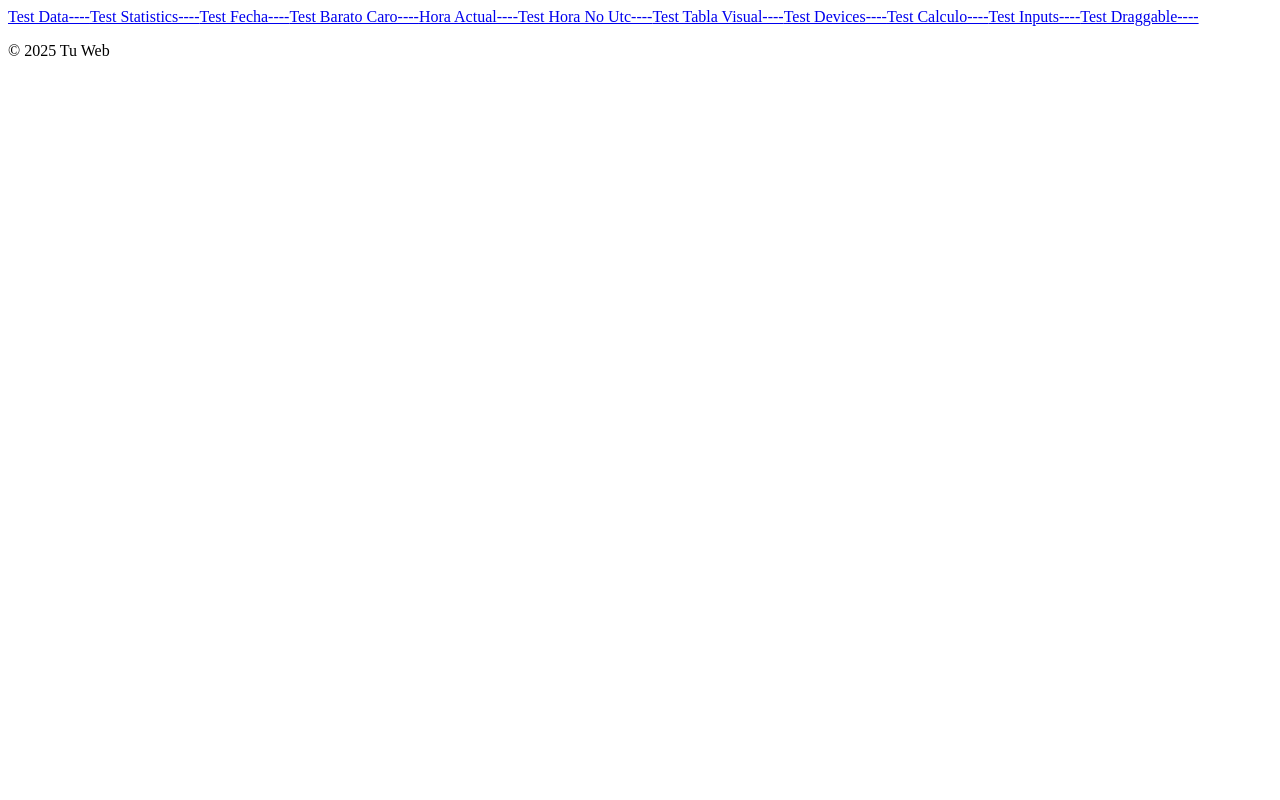
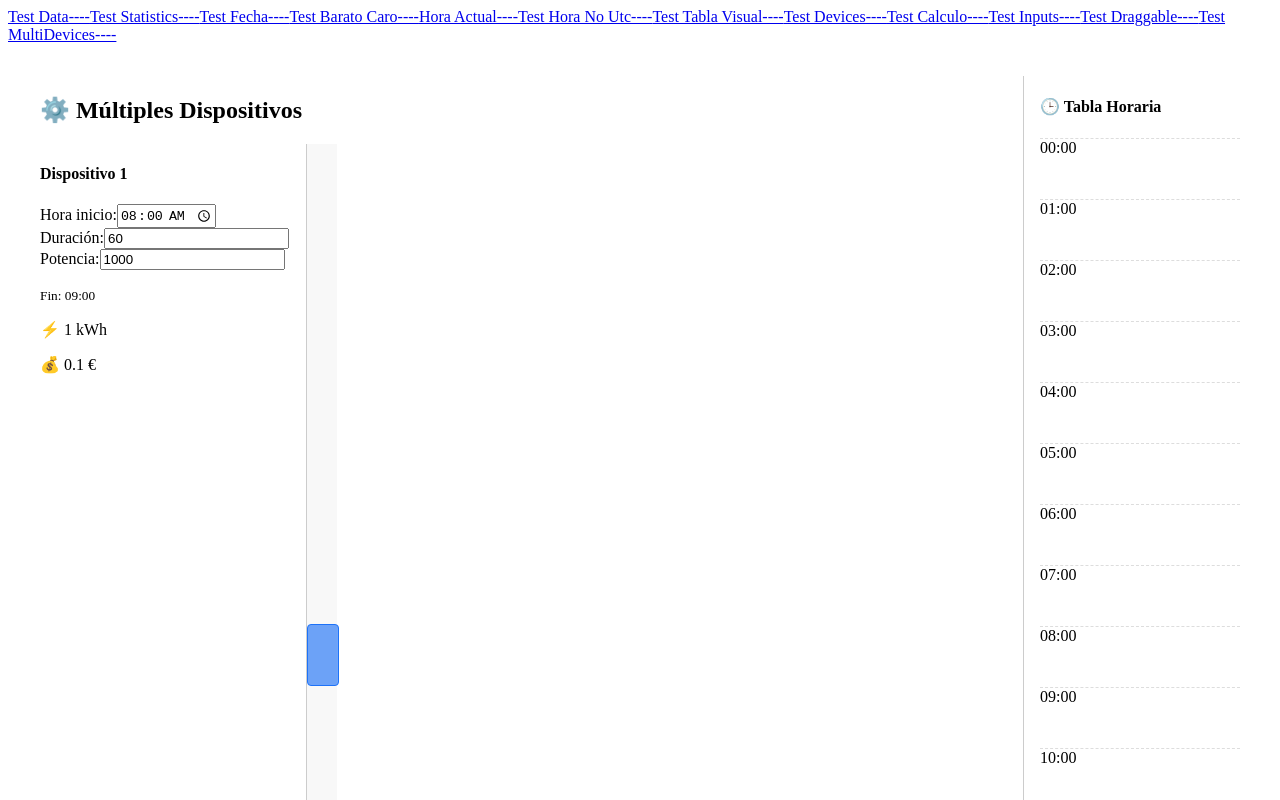
Before and after one commit to SunAndBoats/precio-luz-app, a React (Vite) app: page /Test-Multi-Devices in a window 1280 px wide. Shown: the top 800 px of the page. Built offline with nearby package versions, Linux system fonts and the light colour scheme.

Commit message:
MultiDevices working but vertical

```diff
--- a/src/App.jsx
+++ b/src/App.jsx
@@ -10,6 +10,7 @@ import TestDevices from './pages/TestDevices.jsx'
 import TestCalculo from './pages/TestCalculo.jsx'
 import TestInputs from './pages/TestInputs.jsx'
 import TestDraggable from './pages/TestDraggable.jsx'
+import TestMultiDevices from './pages/TestMultiDevices.jsx'
 
 
 
@@ -32,6 +33,9 @@ export default function App() {
         <Link to="/TestCalculo">Test Calculo----</Link>
         <Link to="/test-inputs">Test Inputs----</Link>
         <Link to="/test-draggable">Test Draggable----</Link>
+        <Link to="/Test-Multi-Devices">Test MultiDevices----</Link>
+
+
 
 
 
@@ -51,6 +55,7 @@ export default function App() {
           <Route path="/TestCalculo" element={<TestCalculo/>}/>
           <Route path="/test-inputs" element={<TestInputs />} />
           <Route path="/test-draggable" element={<TestDraggable />} />
+          <Route path="/Test-Multi-Devices" element={<TestMultiDevices />} />
 
 
 
--- /dev/null
+++ b/src/components/DeviceEditor.jsx
@@ -0,0 +1,62 @@
+import { useMemo } from 'react';
+import TimeSlider from './TimeSlider';
+import { calcularCoste } from '../utils/costCalculator';
+import { timeStringToMinutes, minutesToTimeString, getEndTime } from '../utils/timeUtils';
+
+export default function DeviceEditor({ device, onChange }) {
+  const precios = Array(24).fill(0.10);
+  const preciosMinuto = useMemo(() => {
+    return Array(1440).fill(0.10);
+  }, []);
+
+  const resultado = useMemo(() => calcularCoste(device, preciosMinuto), [device]);
+
+  const startMin = timeStringToMinutes(device.startTime);
+  const endTime = getEndTime(device.startTime, device.duracion);
+
+  function handleInput(e) {
+    const { name, value } = e.target;
+    const val = name === 'startTime' ? value : parseInt(value) || 0;
+    onChange({ ...device, [name]: val });
+  }
+
+  function handleDragChange(newStartMin) {
+    const nuevaHora = minutesToTimeString(newStartMin);
+    onChange({ ...device, startTime: nuevaHora });
+  }
+
+  return (
+    <div style={{ display: 'flex', gap: '1rem', alignItems: 'flex-start' }}>
+      <div style={{ minWidth: '250px' }}>
+        <h4>{device.nombre}</h4>
+
+        <label>
+          Hora inicio:
+          <input name="startTime" type="time" value={device.startTime} onChange={handleInput} />
+        </label>
+        <br />
+
+        <label>
+          Duración:
+          <input name="duracion" type="number" value={device.duracion} onChange={handleInput} min={1} />
+        </label>
+        <br />
+
+        <label>
+          Potencia:
+          <input name="potencia" type="number" value={device.potencia} onChange={handleInput} min={1} />
+        </label>
+
+        <p><small>Fin: {endTime}</small></p>
+        <p>⚡ {resultado.energiaConsumida} kWh</p>
+        <p>💰 {resultado.costeTotal} €</p>
+      </div>
+
+      <TimeSlider
+        startTime={startMin}
+        duracion={device.duracion}
+        onStartTimeChange={handleDragChange}
+      />
+    </div>
+  );
+}
--- /dev/null
+++ b/src/pages/TestMultiDevices.jsx
@@ -0,0 +1,47 @@
+import { useState } from 'react';
+import DeviceEditor from '../components/DeviceEditor';
+import { crearNuevoDispositivo } from '../utils/devices';
+
+export default function TestMultiDevices() {
+  const [devices, setDevices] = useState(() =>
+    Array.from({ length: 5 }, (_, i) => {
+      const d = crearNuevoDispositivo(i + 1, `Dispositivo ${i + 1}`);
+      d.startTime = `${String(8 + i).padStart(2, '0')}:00`;
+      d.duracion = 60;
+      d.potencia = 1000;
+      return d;
+    })
+  );
+
+  function handleDeviceChange(index, updatedDevice) {
+    setDevices((prev) => {
+      const next = [...prev];
+      next[index] = updatedDevice;
+      return next;
+    });
+  }
+
+  return (
+    <div style={{ display: 'flex', padding: '2rem', gap: '3rem' }}>
+      <div style={{ flex: '1' }}>
+        <h2>⚙️ Múltiples Dispositivos</h2>
+        {devices.map((d, i) => (
+          <DeviceEditor
+            key={d.id}
+            device={d}
+            onChange={(newDevice) => handleDeviceChange(i, newDevice)}
+          />
+        ))}
+      </div>
+
+      <div style={{ width: '200px', borderLeft: '1px solid #ccc', paddingLeft: '1rem' }}>
+        <h4>🕒 Tabla Horaria</h4>
+        {Array.from({ length: 24 }, (_, i) => (
+          <div key={i} style={{ height: '60px', borderTop: '1px dashed #ddd' }}>
+            {String(i).padStart(2, '0')}:00
+          </div>
+        ))}
+      </div>
+    </div>
+  );
+}
--- a/src/styles/TimeSlider.module.css
+++ b/src/styles/TimeSlider.module.css
@@ -1,3 +1,4 @@
+/* TimeSlider.module.css */
 .slider {
   display: flex;
   height: 1440px;
@@ -6,8 +7,8 @@
 }
 
 .track {
-    width: 60px;
-    background-color: #f2f2f2;
+  width: 30px;
+  background-color: #f8f8f8;
   position: relative;
   flex-shrink: 0;
 }
@@ -16,8 +17,8 @@
   position: absolute;
   left: 0;
   width: 100%;
-    background-color: #007bff88;
-    border: 1px solid #007bff;
+  background-color: #1d72f8a2;
+  border: 1px solid #1d72f8;
   border-radius: 4px;
   cursor: grab;
 }
```
Lines whose indentation alone changed are shown as unchanged.
